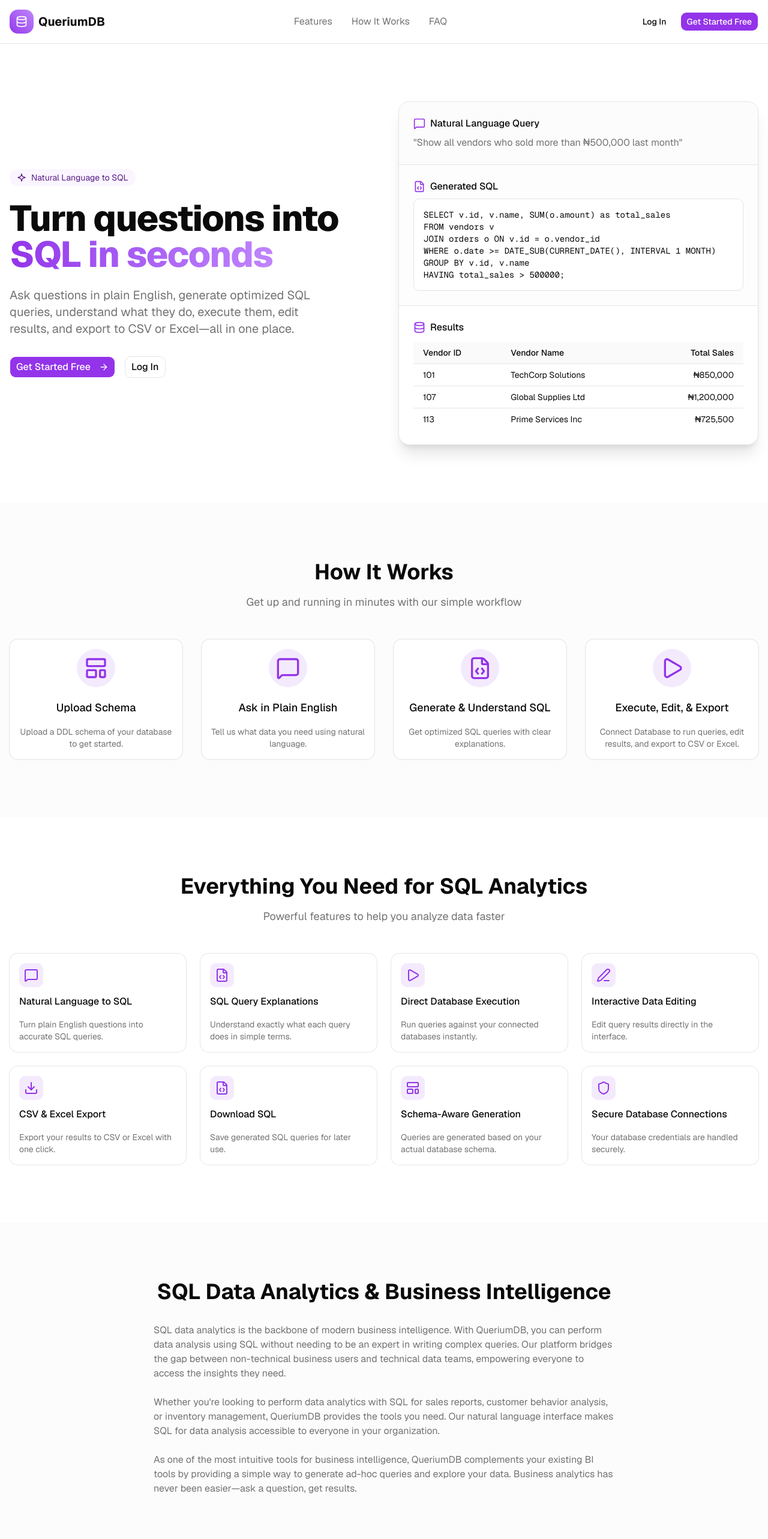
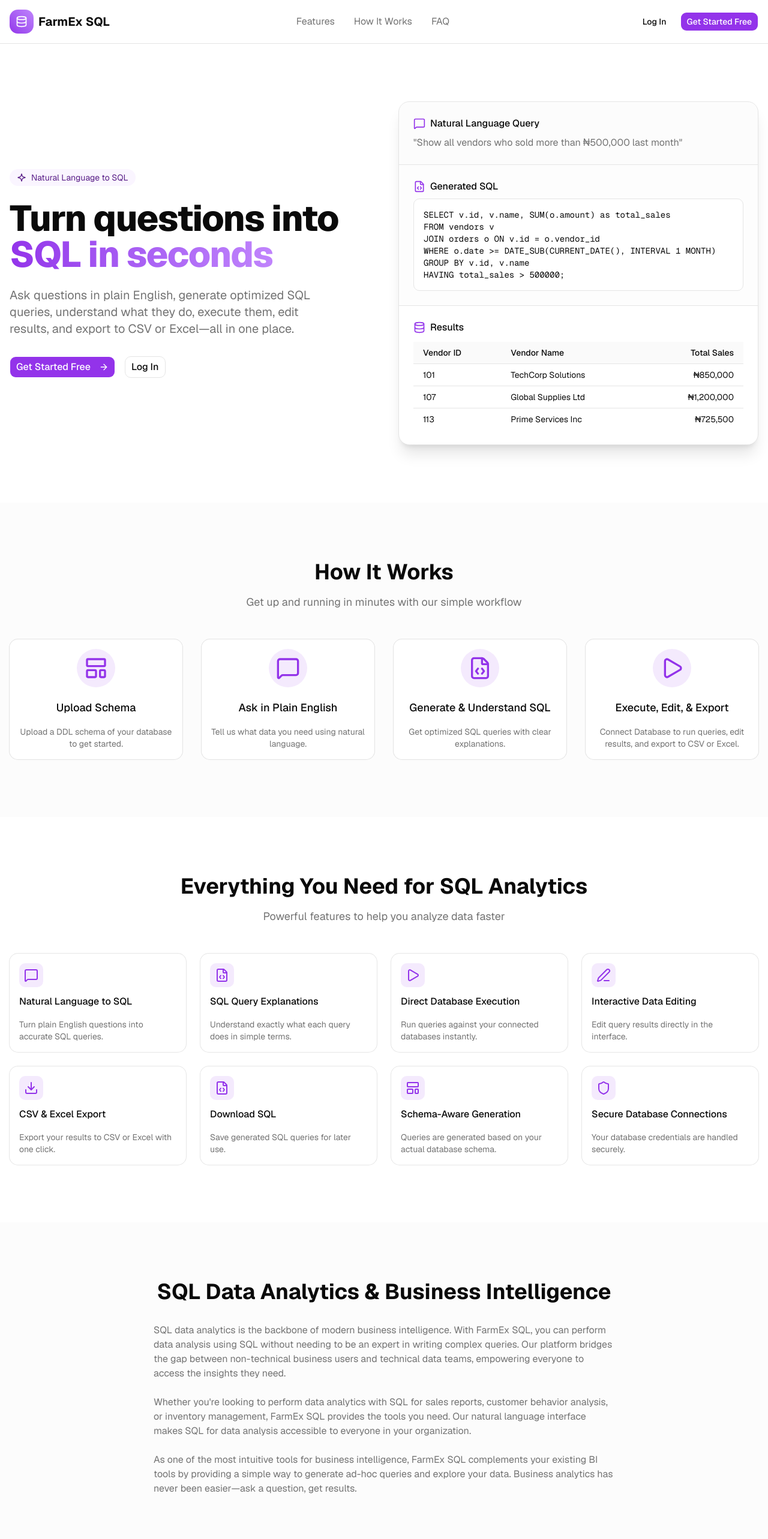
Before and after one commit to davidalenoghena/farmexsql_FE, a Next.js app: page / in a window 1280 px wide. Shown: the top 2566 px of the page at 60% size. Built offline with nearby package versions, Linux system fonts and the light colour scheme; no server answers.

Commit message:
changed to FarmEx SQL

```diff
--- a/app/layout.tsx
+++ b/app/layout.tsx
@@ -10,8 +10,8 @@ const geistMono = Geist_Mono({
 })
 
 export const metadata: Metadata = {
-  title: 'QueriumDB - Natural Language to SQL for Data Analytics & Business Intelligence',
-  description: 'Turn natural language into SQL queries instantly. QueriumDB helps you generate, understand, execute, edit, and export SQL for data analytics and business intelligence without writing SQL manually.',
+  title: 'FarmEx SQL - Natural Language to SQL for Data Analytics & Business Intelligence',
+  description: 'Turn natural language into SQL queries instantly. FarmEx SQL helps you generate, understand, execute, edit, and export SQL for data analytics and business intelligence without writing SQL manually.',
   keywords: [
     'sql data analytics',
     'data analysis using sql',
@@ -27,15 +27,15 @@ export const metadata: Metadata = {
     'ai sql'
   ],
   openGraph: {
-    title: 'QueriumDB - Natural Language to SQL for Data Analytics & Business Intelligence',
+    title: 'FarmEx SQL - Natural Language to SQL for Data Analytics & Business Intelligence',
     description: 'Turn natural language into SQL queries instantly. Generate, understand, execute, edit, and export SQL for data analytics and business intelligence without writing SQL manually.',
     type: 'website',
-    url: 'https://queriumdb.com',
-    siteName: 'QueriumDB',
+    url: 'https://farmexql.com',
+    siteName: 'FarmEx SQL',
   },
   twitter: {
     card: 'summary_large_image',
-    title: 'QueriumDB - Natural Language to SQL for Data Analytics & Business Intelligence',
+    title: 'FarmEx SQL - Natural Language to SQL for Data Analytics & Business Intelligence',
     description: 'Turn natural language into SQL queries instantly. Generate, understand, execute, edit, and export SQL for data analytics and business intelligence without writing SQL manually.',
   },
   generator: 'Extension Africa Tech Team',
--- a/app/page.tsx
+++ b/app/page.tsx
@@ -80,7 +80,7 @@ export default function LandingPage() {
           __html: JSON.stringify({
             "@context": "https://schema.org",
             "@type": "SoftwareApplication",
-            "name": "QueriumDB",
+            "name": "FarmEx SQL",
             "applicationCategory": "BusinessApplication",
             "operatingSystem": "Web",
             "description": "A natural language interface for SQL databases that helps users generate, understand, execute, edit, and export database queries without manually writing SQL.",
@@ -102,7 +102,7 @@ export default function LandingPage() {
               <div className="h-10 w-10 rounded-xl bg-gradient-to-tr from-primary-600 to-primary-400 flex items-center justify-center">
                 <Database className="h-5 w-5 text-white" />
               </div>
-              <span className="text-xl font-bold">QueriumDB</span>
+              <span className="text-xl font-bold">FarmEx SQL</span>
             </Link>
 
             {/* Desktop Nav */}
@@ -347,15 +347,15 @@ HAVING total_sales > 500000;`}</code>
             </h2>
             <div className="prose prose-lg max-w-none text-muted-foreground">
               <p>
-                SQL data analytics is the backbone of modern business intelligence. With QueriumDB, you can perform data analysis using SQL without needing to be an expert in writing complex queries. Our platform bridges the gap between non-technical business users and technical data teams, empowering everyone to access the insights they need.
+                SQL data analytics is the backbone of modern business intelligence. With FarmEx SQL, you can perform data analysis using SQL without needing to be an expert in writing complex queries. Our platform bridges the gap between non-technical business users and technical data teams, empowering everyone to access the insights they need.
               </p>
               <br />
               <p>
-                Whether you're looking to perform data analytics with SQL for sales reports, customer behavior analysis, or inventory management, QueriumDB provides the tools you need. Our natural language interface makes SQL for data analysis accessible to everyone in your organization.
+                Whether you're looking to perform data analytics with SQL for sales reports, customer behavior analysis, or inventory management, FarmEx SQL provides the tools you need. Our natural language interface makes SQL for data analysis accessible to everyone in your organization.
               </p>
               <br />
               <p>
-                As one of the most intuitive tools for business intelligence, QueriumDB complements your existing BI tools by providing a simple way to generate ad-hoc queries and explore your data. Business analytics has never been easier—ask a question, get results.
+                As one of the most intuitive tools for business intelligence, FarmEx SQL complements your existing BI tools by providing a simple way to generate ad-hoc queries and explore your data. Business analytics has never been easier—ask a question, get results.
               </p>
             </div>
           </div>
@@ -380,7 +380,7 @@ HAVING total_sales > 500000;`}</code>
                 },
                 {
                   question: "What databases do you support?",
-                  answer: "QueriumDB supports a wide range of databases. You can connect directly to your database or upload your DDL schema to generate SQL queries."
+                  answer: "FarmEx SQL supports a wide range of databases. You can connect directly to your database or upload your DDL schema to generate SQL queries."
                 },
                 {
                   question: "Can I edit the generated SQL?",
@@ -399,28 +399,28 @@ HAVING total_sales > 500000;`}</code>
                   answer: "Security is our top priority. Your database credentials are handled securely, and we follow best practices for data protection."
                 },
                 {
-                  question: "Who can benefit from QueriumDB?",
-                  answer: "QueriumDB is perfect for business analysts, product managers, data scientists, and anyone who needs to access data quickly without waiting for technical teams to write SQL queries."
+                  question: "Who can benefit from FarmEx SQL?",
+                  answer: "FarmEx SQL is perfect for business analysts, product managers, data scientists, and anyone who needs to access data quickly without waiting for technical teams to write SQL queries."
                 },
                 {
-                  question: "How does QueriumDB help with business analytics?",
-                  answer: "QueriumDB speeds up business analytics by letting you ask questions directly and get answers in seconds. You can explore data, generate reports, and gain insights faster than ever before."
+                  question: "How does FarmEx SQL help with business analytics?",
+                  answer: "FarmEx SQL speeds up business analytics by letting you ask questions directly and get answers in seconds. You can explore data, generate reports, and gain insights faster than ever before."
                 },
                 {
-                  question: "Do I need to know SQL to use QueriumDB?",
+                  question: "Do I need to know SQL to use FarmEx SQL?",
                   answer: "No! That's the whole point. You can ask questions in plain English, and we'll generate the SQL for you. Of course, if you do know SQL, you can still edit and refine the queries we generate."
                 },
                 {
-                  question: "What kind of SQL query builder is QueriumDB?",
-                  answer: "QueriumDB is an AI-powered SQL query builder that uses natural language. Unlike traditional visual query builders, you simply type what you want in English, and we handle the rest."
+                  question: "What kind of SQL query builder is FarmEx SQL?",
+                  answer: "FarmEx SQL is an AI-powered SQL query builder that uses natural language. Unlike traditional visual query builders, you simply type what you want in English, and we handle the rest."
                 },
                 {
                   question: "Can I save my query history?",
-                  answer: "Yes, QueriumDB keeps a history of your queries so you can easily refer back to them or run them again."
+                  answer: "Yes, FarmEx SQL keeps a history of your queries so you can easily refer back to them or run them again."
                 },
                 {
-                  question: "How does QueriumDB help with self-service reporting?",
-                  answer: "QueriumDB empowers non-technical users to create their own reports and get the data they need without relying on IT or data teams, enabling true self-service reporting."
+                  question: "How does FarmEx SQL help with self-service reporting?",
+                  answer: "FarmEx SQL empowers non-technical users to create their own reports and get the data they need without relying on IT or data teams, enabling true self-service reporting."
                 }
               ].map((faq, index) => (
                 <AccordionItem key={index} value={`item-${index}`} className="border rounded-lg px-6">
@@ -468,7 +468,7 @@ HAVING total_sales > 500000;`}</code>
               <div className="h-10 w-10 rounded-xl bg-gradient-to-tr from-primary-600 to-primary-400 flex items-center justify-center">
                 <Database className="h-5 w-5 text-white" />
               </div>
-              <span className="text-xl font-bold">QueriumDB</span>
+              <span className="text-xl font-bold">FarmEx SQL</span>
             </div>
             <nav className="flex flex-wrap justify-center gap-6">
               <Link href="#features" className="text-muted-foreground hover:text-foreground transition-colors">
@@ -480,7 +480,7 @@ HAVING total_sales > 500000;`}</code>
             </nav>
           </div>
           <div className="mt-8 pt-8 border-t text-center text-muted-foreground text-sm">
-            © {new Date().getFullYear()} QueriumDB. All rights reserved.
+            © {new Date().getFullYear()} FarmEx SQL. All rights reserved.
           </div>
         </div>
       </footer>
--- a/components/navbar.tsx
+++ b/components/navbar.tsx
@@ -26,7 +26,7 @@ export function Navbar({ isDark, onThemeToggle, user, onLogout, onSettingsClick
           </div>
           <div>
             <h1 className="text-xl font-bold text-slate-900 dark:text-white flex items-center gap-2">
-              <span>QueriumDB</span>
+              <span>FarmEx SQL</span>
               {user && (
                 <span className={`inline-flex items-center gap-1 rounded-full px-2 py-0.5 text-xs font-semibold ${
                   user.subscription === 'paid'
--- a/package.json
+++ b/package.json
@@ -1,5 +1,5 @@
 {
-  "name": "queriumdb",
+  "name": "farmexql",
   "version": "0.1.0",
   "private": true,
   "scripts": {
```
Also changed, not shown: 1 other file (tests, documents, lock files or other folders).
